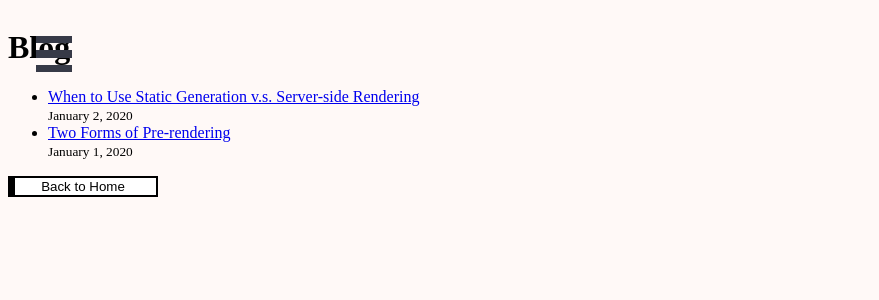
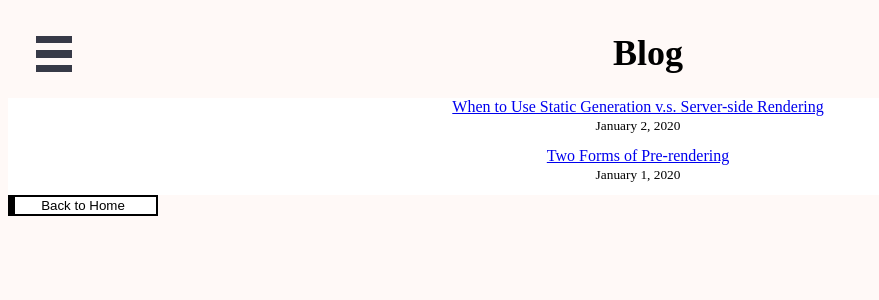
Before and after one commit to Reprereer/nextjs_site, a Next.js app: page /blog in a window 1280 px wide. Shown: the top 300 px of the page, without its empty margins (0-879 px from the left). Built offline with nearby package versions, Linux system fonts and the light colour scheme.

Commit message:
BlogページのリスティングにStyled-componentsを追加した

```diff
--- a/components/postlist.jsx
+++ b/components/postlist.jsx
@@ -2,22 +2,37 @@ import React from 'react'
 import Date from '../components/date'
 import Link from 'next/link'
 import Youtube from 'react-youtube'
+import styled from 'styled-components'
 
 //投稿された記事のタイトル、日時をリスティングする
 export default function PostList({ allPostsData }) {
     return (
         <>
-            <ul>
+            <StyledPostlist>
                 {allPostsData.map(({ id, date, title }) => (
-                    <li key={id}>
+                    <StyledPosts key={id}>
                         <Link href={`/posts/${id}`}>{title}</Link>
                         <br/>
                         <small>
                             <Date dateString={date} />
                         </small>
-                    </li>
+                    </StyledPosts>
                 ))}
-            </ul>
+            </StyledPostlist>
         </>
     )
 }
+
+export const StyledPostlist = styled.div`
+    ${({ theme }) => theme.breakpoint.media.base`
+        text-align: center;
+        background: #ffffff;
+        margin-right: 20px;
+    `}
+`
+
+export const StyledPosts = styled.div`
+    ${({ theme }) => theme.breakpoint.media.base`
+        padding-bottom: 1%;
+    `}
+`
--- a/pages/blog.jsx
+++ b/pages/blog.jsx
@@ -3,6 +3,7 @@ import Layout from '../components/layout'
 import Head from 'next/head'
 import { getSortedPostsData } from '../lib/posts'
 import PostList from '../components/postlist'
+import styled from 'styled-components'
 
 function Blog({allPostsData}) {
     return (
@@ -15,7 +16,7 @@ function Blog({allPostsData}) {
                 <link rel="icon" href="/favicon.ico" />
             </Head>
 
-            <h1>Blog</h1>
+            <StyledTitle>Blog</StyledTitle>
             <PostList allPostsData={allPostsData} />
         </Layout>
         </>
@@ -32,3 +33,26 @@ export async function getStaticProps() {
         }
     }
 }
+
+const StyledTitle = styled.h1`
+    ${({ theme }) => theme.breakpoint.media.base`
+        color: ${theme.colors.black};
+        text-align: center;
+        font-size: ${theme.fonts.size.xl2};
+    `}
+    ${({ theme }) => theme.breakpoint.media.ss`
+        font-size: ${theme.fonts.size.xl3}
+    `}
+    ${({theme}) => theme.breakpoint.media.sm`
+        font-size: ${theme.fonts.size.xl3};
+    `}
+    ${({theme}) => theme.breakpoint.media.md`
+        font-size: ${theme.fonts.size.xl4};
+    `}
+    ${({theme}) => theme.breakpoint.media.lg`
+        font-size: ${theme.fonts.size.xl4};
+    `}
+    ${({theme}) => theme.breakpoint.media.xl`
+        font-size: ${theme.fonts.size.xl4};
+    `}
+`
```
